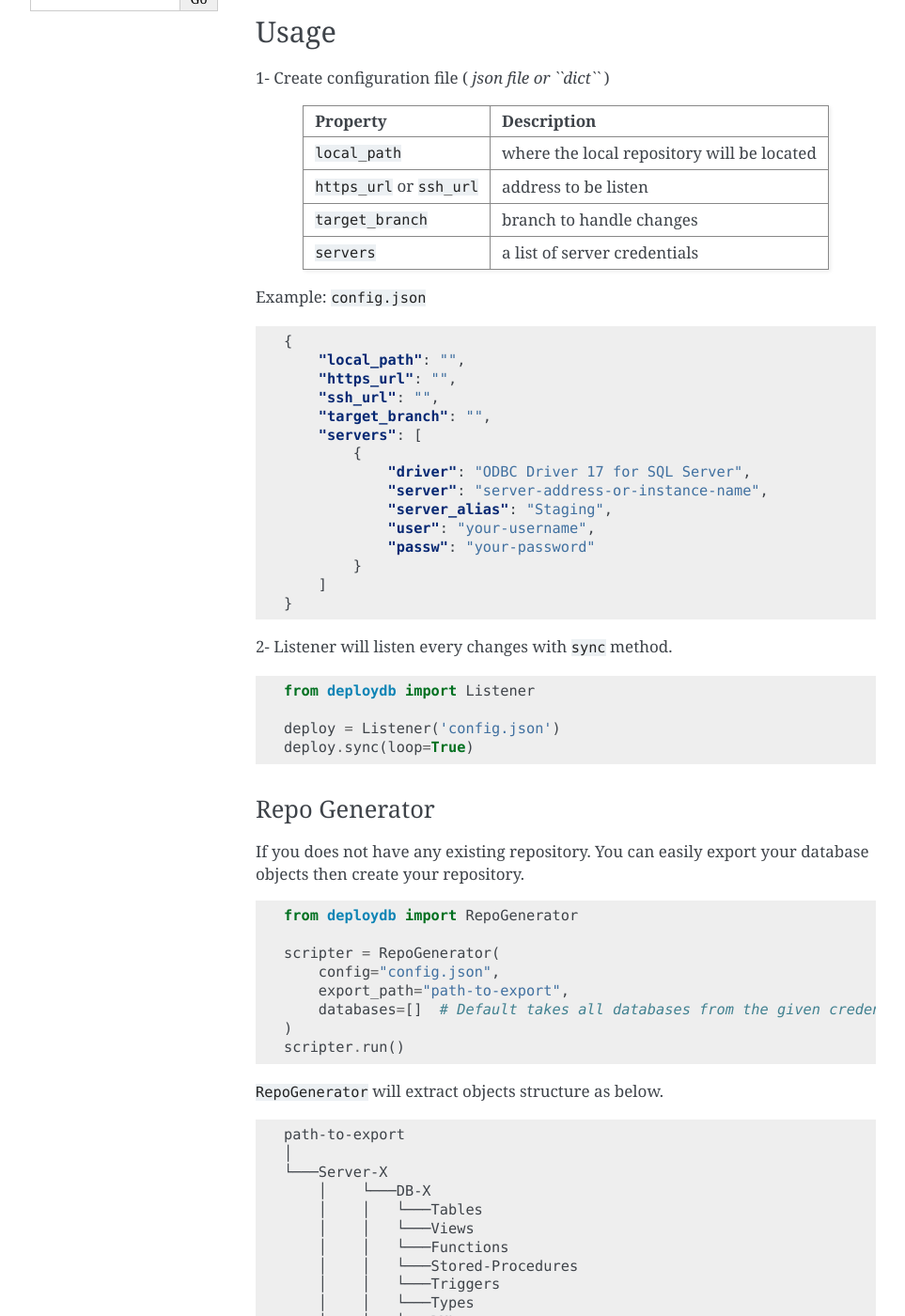
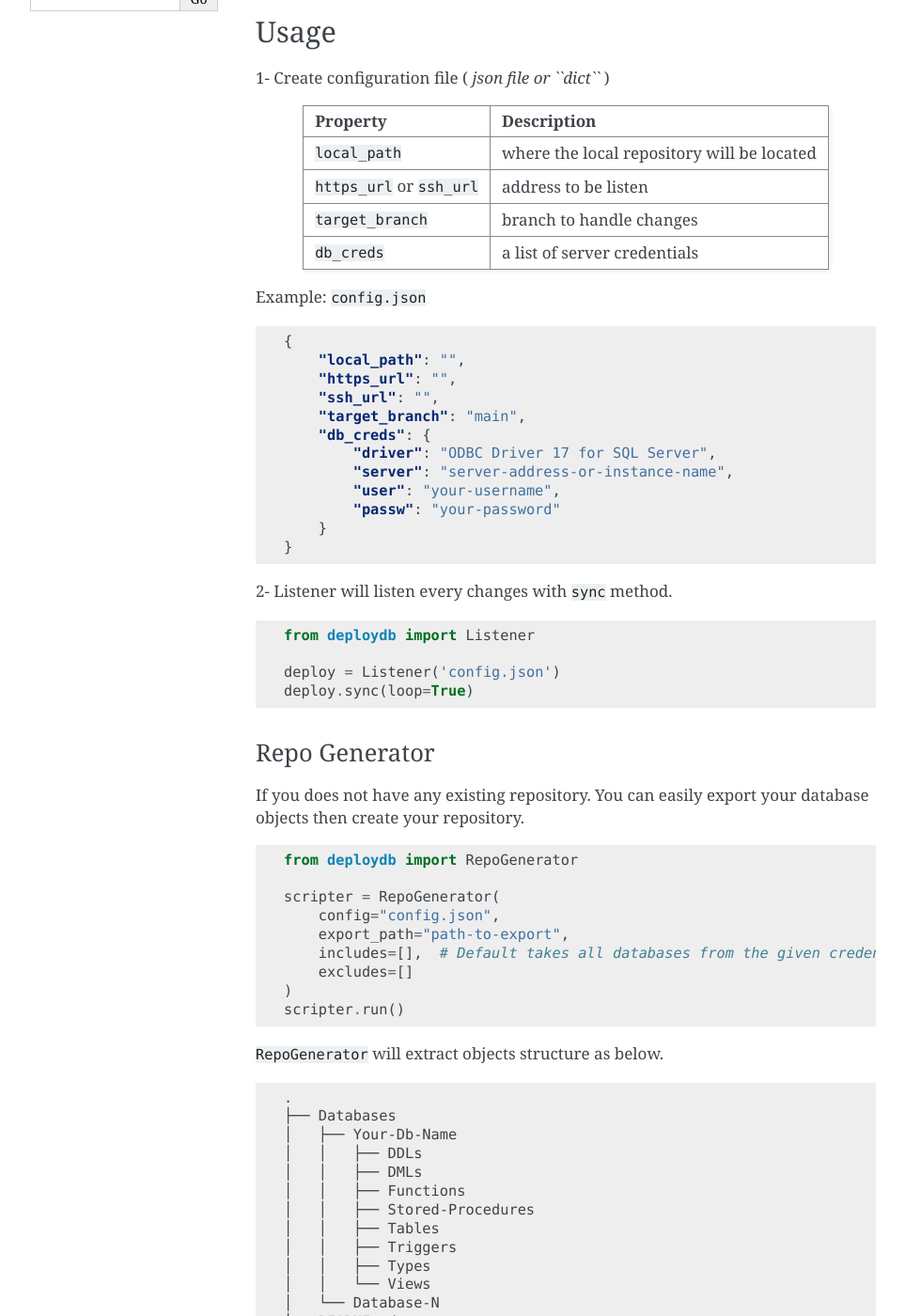
Before and after one commit to mertguvencli/deploydb, a Sphinx documentation site: the page built from docs/readme.rst, in a window 1280 px wide and 1400 px high, scrolled down 348 px. Shown: the whole window at 94% size, without its empty margins (148-1111 px from the left). Built offline with Sphinx 7.4.7, drawn with Linux system fonts in a browser that asks for light colours; some of the changed text lies outside the part shown.

```diff
--- a/deploydb/__init__.py
+++ b/deploydb/__init__.py
@@ -1,7 +1,7 @@
 """Top-level package for deploydb."""
 __author__ = 'Mert Guvencli'
 __email__ = 'guvenclimert@gmail.com'
-__version__ = '0.2.1'
+__version__ = '0.2.2'
 
 import os
 import sys
@@ -289,7 +289,7 @@ class Listener(Base):
         return True
 
     def sync(self, loop=False, sleep=15, max_retry=3):
-        """Handles changes and deploy to your server automatically.
+        """Handles changes and deploys to your server automatically.
 
         Args:
             loop (bool, optional): creates infinite loop to handle changes. Defaults to False.
--- a/docs/readme.rst
+++ b/docs/readme.rst
@@ -24,7 +24,7 @@ Property                     Description
 ``local_path``               where the local repository will be located
 ``https_url`` or ``ssh_url`` address to be listen
 ``target_branch``            branch to handle changes
-``servers``                  a list of server credentials
+``db_creds``                 a list of server credentials
 ============================ ==========================================
 
 Example: ``config.json``
@@ -35,16 +35,13 @@ Example: ``config.json``
        "local_path": "",
        "https_url": "",
        "ssh_url": "",
-       "target_branch": "",
-       "servers": [
-           {
-               "driver": "ODBC Driver 17 for SQL Server",
-               "server": "server-address-or-instance-name",
-               "server_alias": "Staging",
-               "user": "your-username",
-               "passw": "your-password"
-           }
-       ]
+       "target_branch": "main",
+       "db_creds": {
+           "driver": "ODBC Driver 17 for SQL Server",
+           "server": "server-address-or-instance-name",
+           "user": "your-username",
+           "passw": "your-password"
+       }
    }
 
 2- Listener will listen every changes with ``sync`` method.
@@ -69,7 +66,8 @@ database objects then create your repository.
    scripter = RepoGenerator(
        config="config.json",
        export_path="path-to-export",
-       databases=[]  # Default takes all databases from the given credential if not specified.
+       includes=[],  # Default takes all databases from the given credential if not specified.
+       excludes=[]
    )
    scripter.run()
 
@@ -77,21 +75,19 @@ database objects then create your repository.
 
 ::
 
-   path-to-export
-   │
-   └───Server-X
-       │    └───DB-X
-       │    │   └───Tables
-       │    │   └───Views
-       │    │   └───Functions
-       │    │   └───Stored-Procedures
-       │    │   └───Triggers
-       │    │   └───Types
-       │    │   └───DMLs
-       │    │   └───DDLs
-       |    |
-       │    N-Database
-       N-Server
+   .
+   ├── Databases
+   │   ├── Your-Db-Name
+   │   │   ├── DDLs
+   │   │   ├── DMLs
+   │   │   ├── Functions
+   │   │   ├── Stored-Procedures
+   │   │   ├── Tables
+   │   │   ├── Triggers
+   │   │   ├── Types
+   │   │   └── Views
+   │   └── Database-N
+   └── README.md
 
 TODO
 ----
--- a/setup.py
+++ b/setup.py
@@ -42,6 +42,6 @@ setup(
     test_suite='tests',
     tests_require=test_requirements,
     url='https://github.com/mertguvencli/deploydb',
-    version='0.2.1',
+    version='0.2.2',
     zip_safe=False,
 )
```
Also changed, not shown: README.md (+2 -1 lines).
